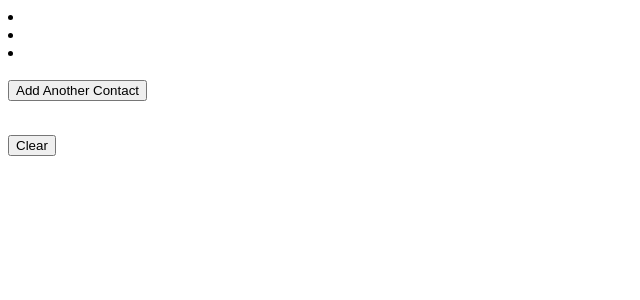
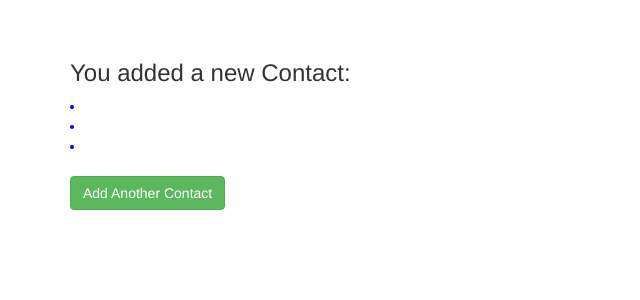
Before and after one commit to Jeremiah-Freeman/AddressBook-php, a PHP site: template views/new_contact.html.twig in a window 1280 px wide. Shown: the top 300 px of the page, without its empty margins (0-640 px from the left). Run offline with PHP 8.4, Linux system fonts and the light colour scheme; the template is opened without the code that fills it, so the values that code supplies are empty; some libraries are stand-ins or nearby versions.

Commit message:
updates styles.css (removes unneeded class) , color buttons on the add_Contact page, improve spacing on both 'new_contact.html.twig' and 'create_contact.html.twig'

```diff
--- a/app/app.php
+++ b/app/app.php
@@ -25,7 +25,6 @@
     $app->post("/add_Contact" , function() use ($app) {
         $new_created_address = new Book($_POST['name'] , $_POST['phone'] , $_POST['address']);
         $new_created_address->save();
-
         return $app['twig']->render('new_contact.html.twig' , array('the_contact' => $new_created_address));
         // var_dump('the_contact');
     });
--- a/views/create_contact.html.twig
+++ b/views/create_contact.html.twig
@@ -26,6 +26,7 @@
                         <li>Name:  {{ logged_contacts.getName }}</li>
                         <li>Phone:  {{ logged_contacts.getPhone }}</li>
                         <li>Address:  {{ logged_contacts.getAddress }}</li>
+                        <br>
                     {% endfor %}
                 </ul>
                 <br>
@@ -33,9 +34,6 @@
                     <button type='submit' class="btn btn-warning">Clear</button>
                 </form>
             {% endif %}
-
-
-
         </div>
     </div>
 </body>
--- a/views/new_contact.html.twig
+++ b/views/new_contact.html.twig
@@ -1,34 +1,23 @@
 <html>
 <head>
+    <link rel="stylesheet" href="https://maxcdn.bootstrapcdn.com/bootstrap/3.3.1/css/bootstrap.min.css">
+    <link rel="stylesheet" href="/styles.css">
     <title>Address Book</title>
 </head>
 <body>
     <div class="container">
-        <div class="form-group">
-
+        <br>
+        <br>
+        <h3>You added a new Contact:</h3>
         <li>{{ the_contact.getName }}</li>
         <li>{{ the_contact.getPhone }}</li>
         <li>{{ the_contact.getAddress }}</li>
         <br>
         <form action='/'>
-                <button type='submit'>Add Another Contact</button>
-            </form><br>
-            <form action='/deleteAll' method='post'>
-                <button type='submit'>Clear</button>
+            <button type='submit' class="btn btn-success">Add Another Contact</button>
         </form>
-            <!-- <form action="/add_Contact" method="post">
-                <h2>My Address Book</h2>
-                <label for="name">Name:</label>
-                <input id="name" type="text" name="name" class="form-control">
-                <label for="phone">Phone Number:</label>
-                <input id="phone" type="number" name="phone" class="form-control">
-                <label for="address">Address:</label>
-                <input id="address" class="form-control" type="text" name="address">
-                <button type="submit" name="btn-success">Add Address</button>
-            </form> -->
         <br>
         <br>
     </div>
-    </div>
 </body>
 </html>
--- a/web/styles.css
+++ b/web/styles.css
@@ -1,7 +1,3 @@
 li {
     color: blue;
 }
-
-.btnClear {
-    background-color: yellow;
-}
```
Lines whose indentation alone changed are shown as unchanged.
